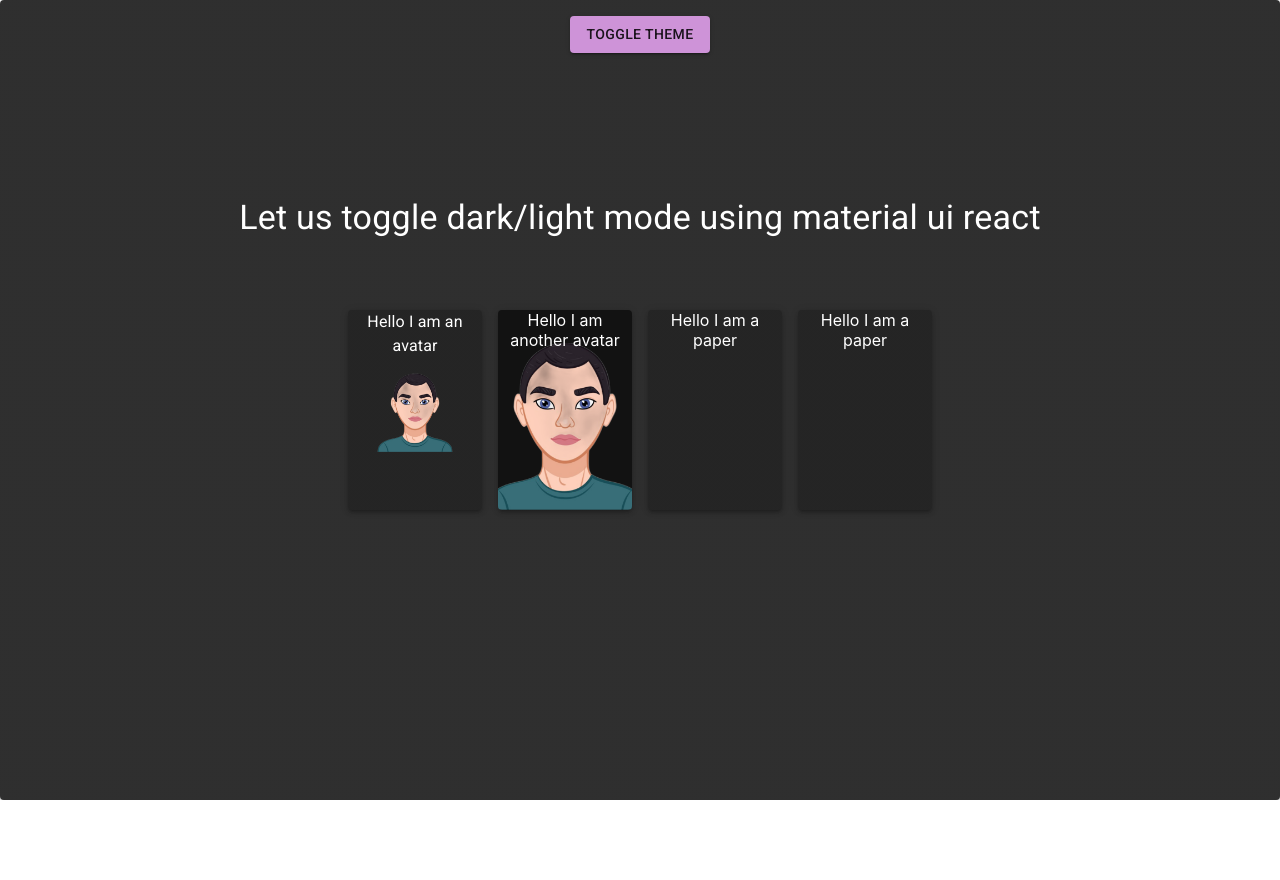
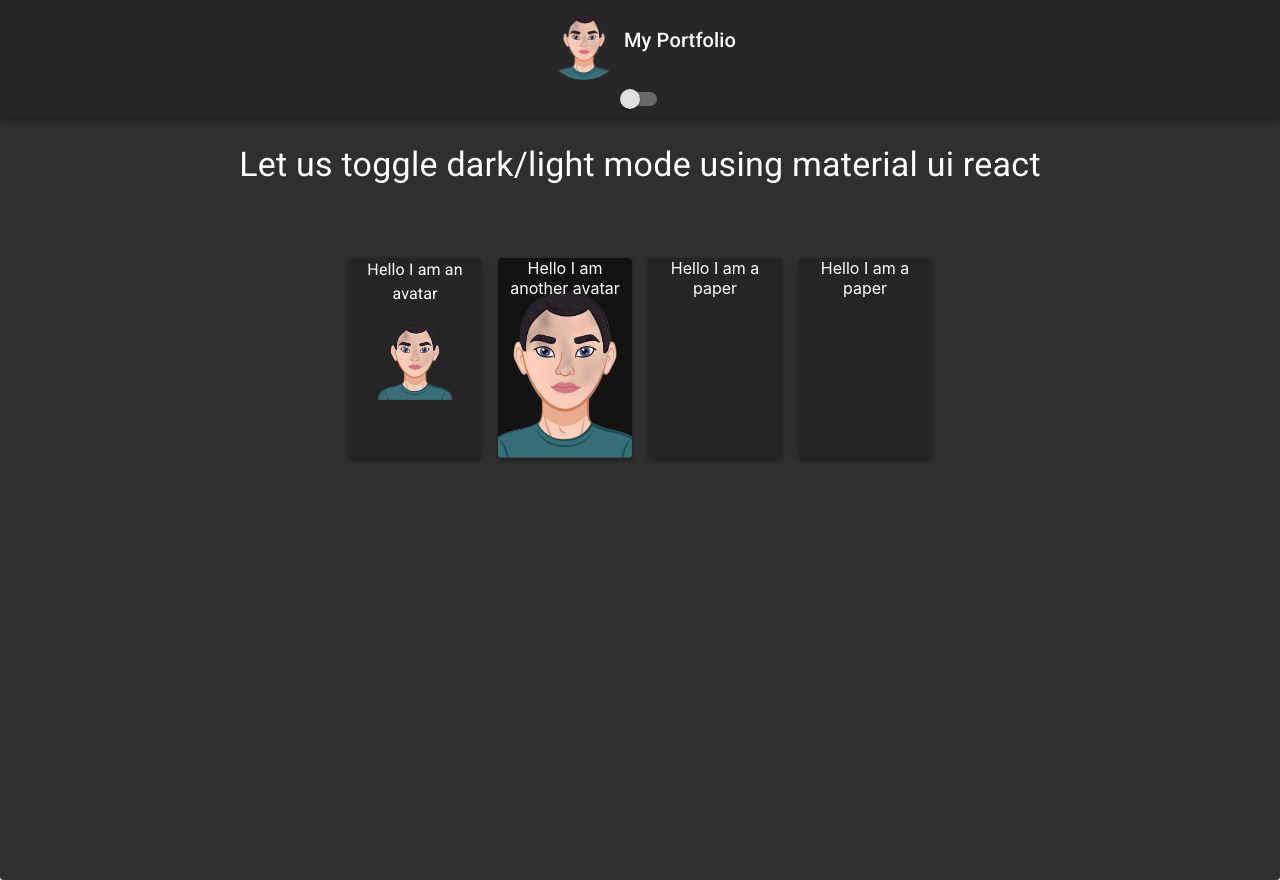
Before and after one commit to sanjaybenu/theme-toggler, a React (Create React App) app: page / in a window 1280 px wide. Before the commit the page ends 800 px from the top, so only its background shows below. Built offline with nearby package versions, Linux system fonts and the light colour scheme.

Commit message:
added Header Component

```diff
--- a/package.json
+++ b/package.json
@@ -6,6 +6,7 @@
     "@babel/plugin-proposal-private-property-in-object": "^7.21.11",
     "@emotion/react": "^11.11.1",
     "@emotion/styled": "^11.11.0",
+    "@mui/icons-material": "^5.14.3",
     "@mui/material": "^5.14.4",
     "@testing-library/jest-dom": "^5.17.0",
     "@testing-library/react": "^13.4.0",
--- a/src/App.js
+++ b/src/App.js
@@ -1,8 +1,9 @@
 import { useState } from "react";
-import { Paper, Typography, Button, Box } from "@mui/material";
+import { Paper, Typography,Switch } from "@mui/material";
 import Grid from "@mui/material/Unstable_Grid2";
 import { ThemeProvider, createTheme } from "@mui/material/styles";
 import "./App.css";
+import Header from "./components/Header";
 
 // import Avatar from '@mui/material/Avatar';
 // import Stack from '@mui/material/Stack';
@@ -37,29 +38,29 @@ function App() {
   const toggleTheme = () => {
     setTheme((prevTheme) => (prevTheme === darkTheme ? lightTheme : darkTheme));
     setBtncolor((prevColor) =>
-      prevColor === "secondary" ? "primary" : "secondary"
+      prevColor === "secondary" ? "default" : "secondary"
     );
   };
   return (
-    <>
+
       <ThemeProvider theme={theme}>
+        <Header >
+
+            <Switch
+              onClick={toggleTheme}
+              variant="contained"
+              color={btncolor}
+              sx={{ float: "right"}}
+           / >
+
+          </Header>
+
         <Paper
           sx={{ height: "100vh", margin: "auto" }}
           elevation={8}
           maxWidth="sm"
         >
-          <Box sx={{ textAlign: "center" }}>
-            {" "}
-            <Button
-              onClick={toggleTheme}
-              variant="contained"
-              color={btncolor}
-              sx={{ marginTop: 2 }}
-            >
-              Toggle Theme
-            </Button>
-          </Box>
-
+          <>
           <Typography
             variant="h4"
             component="h5"
@@ -101,9 +102,10 @@ function App() {
               </Paper>
             </Grid>
           </Grid>
+          </>
         </Paper>
       </ThemeProvider>
-    </>
+
   );
 }
 
--- /dev/null
+++ b/src/components/Header.js
@@ -0,0 +1,25 @@
+import React from 'react'
+
+import {AppBar, Typography, Box} from '@mui/material'
+
+const img = require('../images/avatar.png')
+
+
+const Header = (props)=>{
+
+  return (
+    <Box sx={{ flexGrow: 1 }}>
+      <AppBar sx={{ display: 'flex', alignItems: 'center', justifyContent: 'space-between' }}>
+        <Box sx={{ display: 'flex', alignItems: 'center' }}>
+          <img src={img} alt="avatar" style={{ height: '80px', width: '80px', borderRadius: '50%' }} />
+          <Typography variant="h6">My Portfolio</Typography>
+        </Box>
+        <Box sx={{ display: 'flex', alignItems: 'center', justifyContent:'flex-end' }}>
+          {props.children}
+        </Box>
+      </AppBar>
+    </Box>
+  )
+}
+
+export default Header
```
Also changed, not shown: 1 other file (tests, documents, lock files or other folders).
